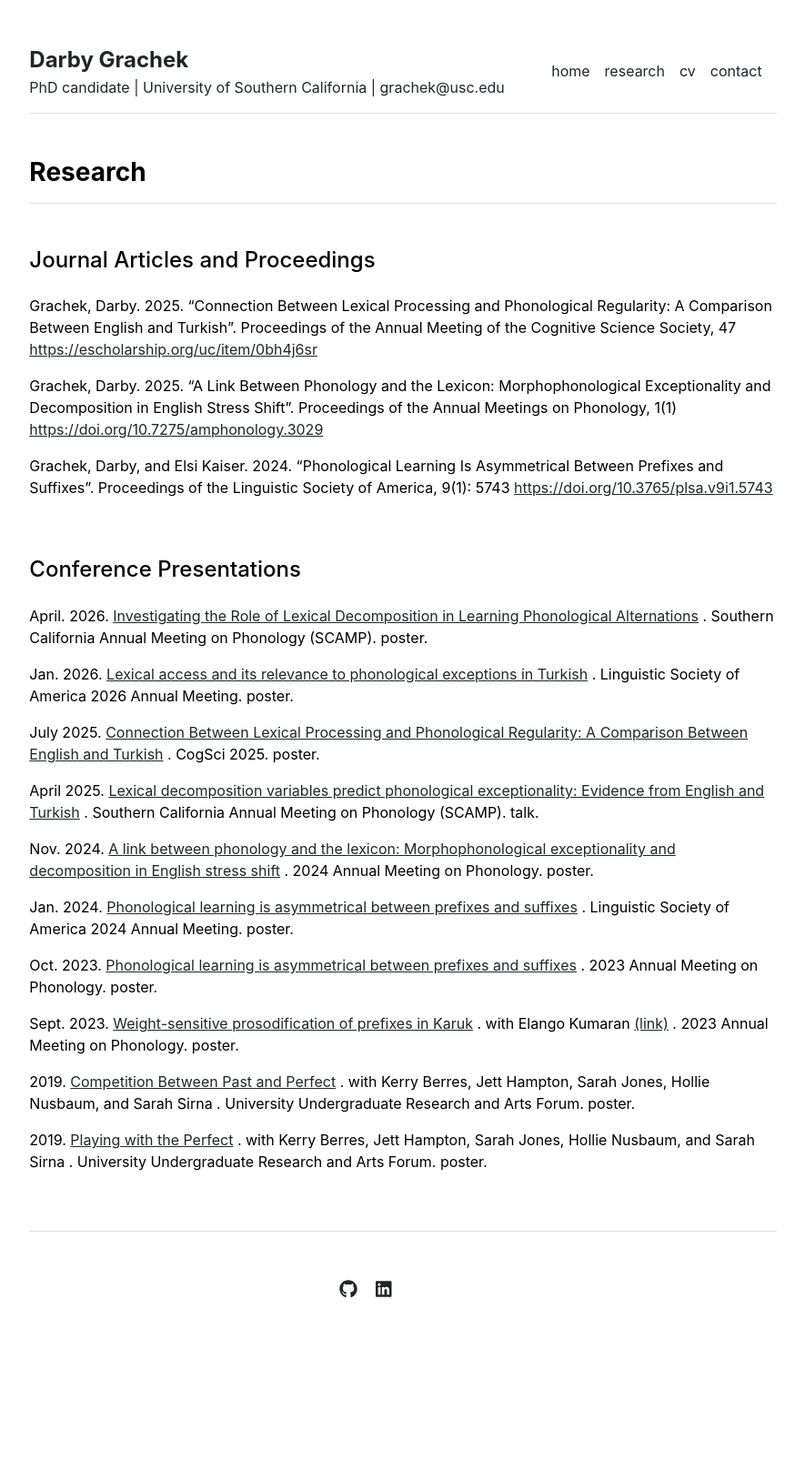
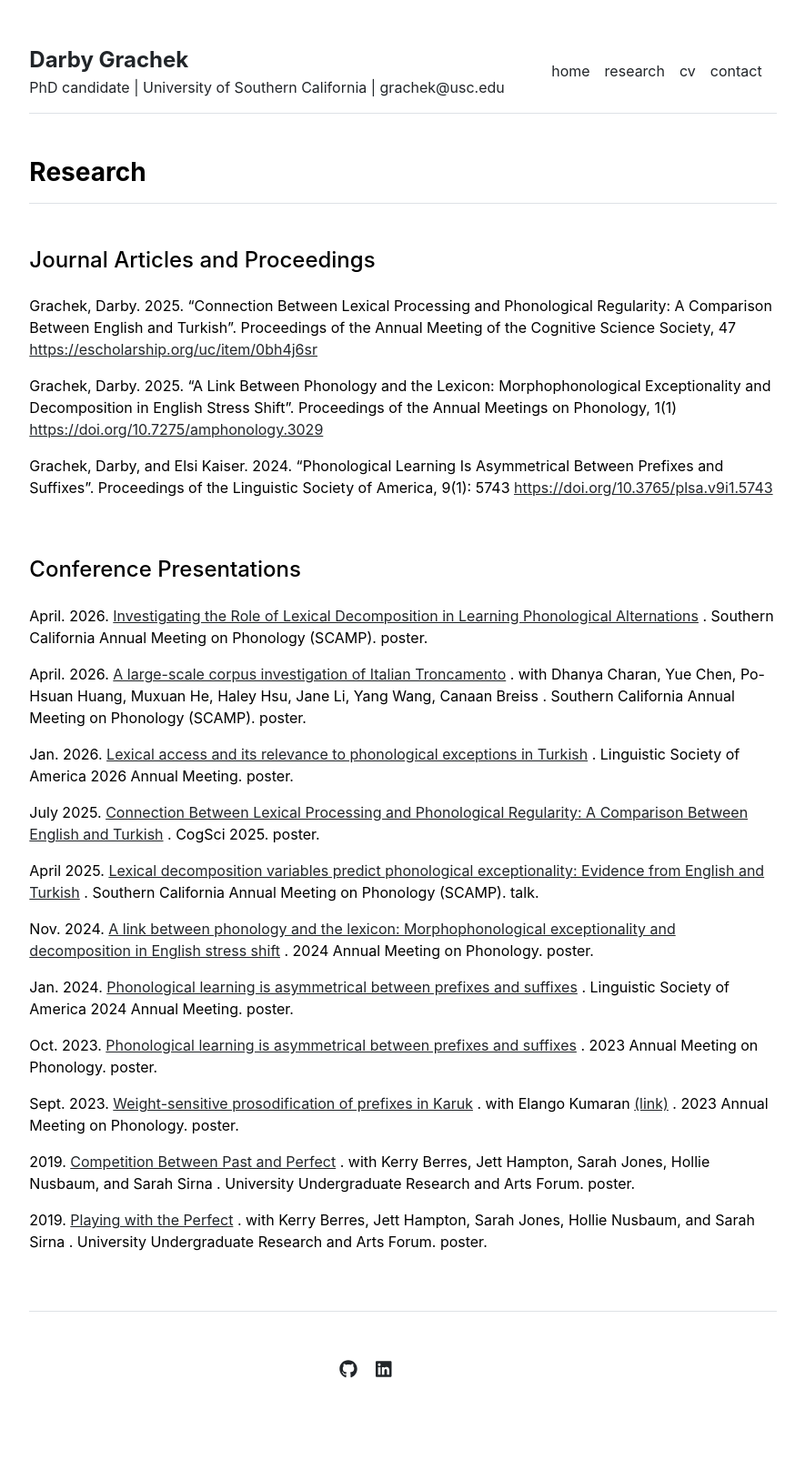
Before and after one commit to darbygrachek/darbygrachek.github.io, a Jekyll site: the page built from publications.md, in a window 1280 px wide. Shown: the whole page at 91% size, without its empty margins (197-1082 px from the left). Built offline with Jekyll 4.4.1, drawn with Linux system fonts in a browser that asks for light colours; before the commit the page ends 1528 px from its top, so only the background shows below that.

Commit message:
Update publications.yml
added breiss lab pres from SCAMP

```diff
--- a/_data/publications.yml
+++ b/_data/publications.yml
@@ -13,6 +13,14 @@ conference_presentations:
       title: 'Investigating the Role of Lexical Decomposition in Learning Phonological Alternations'
       title_url: '/publications/SCAMP2026_poster_references.pdf'
       #additional_author: ''
+      #additional_author_url: ''
+      conference_name: 'Southern California Annual Meeting on Phonology (SCAMP)'
+      presentation_type: 'Poster'
+
+    - date: 'April. 2026'
+      title: 'A large-scale corpus investigation of Italian Troncamento'
+      title_url: '/publications/SCAMP2026_troncamento_poster.pdf'
+      additional_author: 'with Dhanya Charan, Yue Chen, Po-Hsuan Huang, Muxuan He, Haley Hsu, Jane Li, Yang Wang, Canaan Breiss'
       #additional_author_url: ''
       conference_name: 'Southern California Annual Meeting on Phonology (SCAMP)'
       presentation_type: 'Poster'
```
